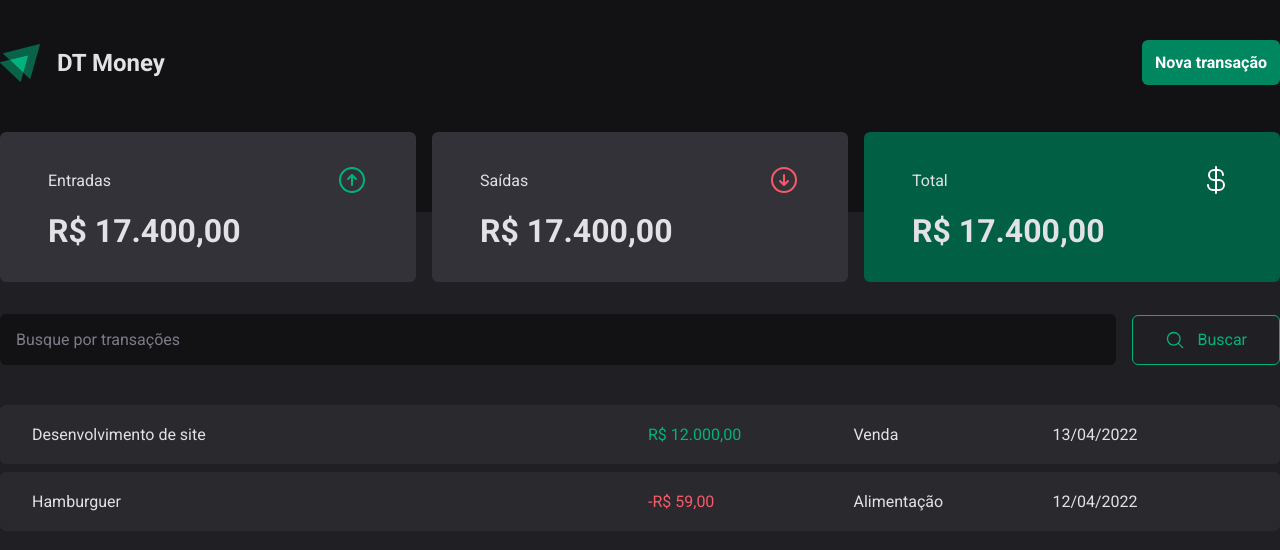
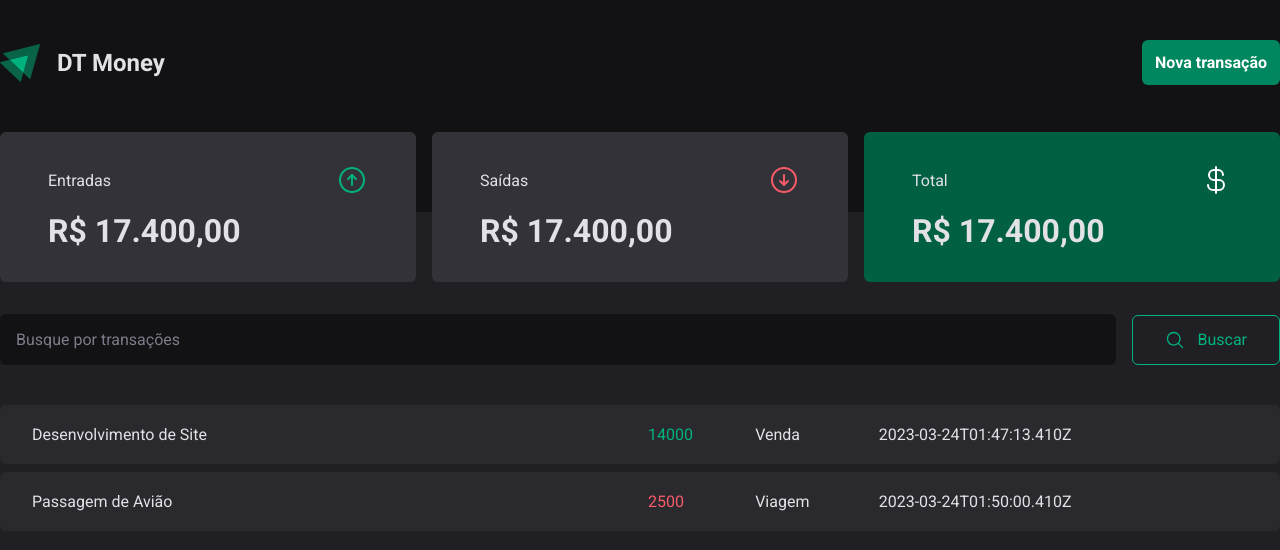
Before and after one commit to tsxfabio/dtmoney, a React (Vite) app: page / in a window 1280 px wide. Shown: the top 550 px of the page. Built offline with nearby package versions, Linux system fonts and the light colour scheme; data requests are answered from the project's data file.

Commit message:
consumindo API e mostrando o response em tela

```diff
--- a/src/pages/Home/index.tsx
+++ b/src/pages/Home/index.tsx
@@ -3,12 +3,23 @@ import { DashboardBox } from "../../components/DashboardBox";
 import { SearchForm } from "./components/SearchForm";
 import { HomeContainer, PriceHighLight, TableContainer } from "./styles";
 
+interface TransactionsProps {
+  id: number;
+  description: string;
+  type: "income" | "outcome";
+  category: string;
+  price: number;
+  createdAt: string;
+}
+
 export function Home() {
+  const [transactions, setTransactions] = useState<TransactionsProps[]>([]);
+
   async function loadTransactions() {
     const response = await fetch("http://localhost:3333/tansactions");
     const data = await response.json();
 
-    console.log(data);
+    setTransactions(data);
   }
 
   useEffect(() => {
@@ -23,22 +34,18 @@ export function Home() {
       <TableContainer>
         <table>
           <tbody>
-            <tr>
-              <td width='50%'>Desenvolvimento de site</td>
-              <td>
-                <PriceHighLight variant='income'>R$ 12.000,00</PriceHighLight>
-              </td>
-              <td>Venda</td>
-              <td>13/04/2022</td>
-            </tr>
-            <tr>
-              <td width='50%'>Hamburguer</td>
-              <td>
-                <PriceHighLight variant='outcome'>-R$ 59,00</PriceHighLight>
-              </td>
-              <td>Alimentação</td>
-              <td>12/04/2022</td>
-            </tr>
+            {transactions.map((t) => {
+              return (
+                <tr>
+                  <td width='50%'>{t.description}</td>
+                  <td>
+                    <PriceHighLight variant={t.type}>{t.price}</PriceHighLight>
+                  </td>
+                  <td>{t.category}</td>
+                  <td>{t.createdAt}</td>
+                </tr>
+              );
+            })}
           </tbody>
         </table>
       </TableContainer>
```
